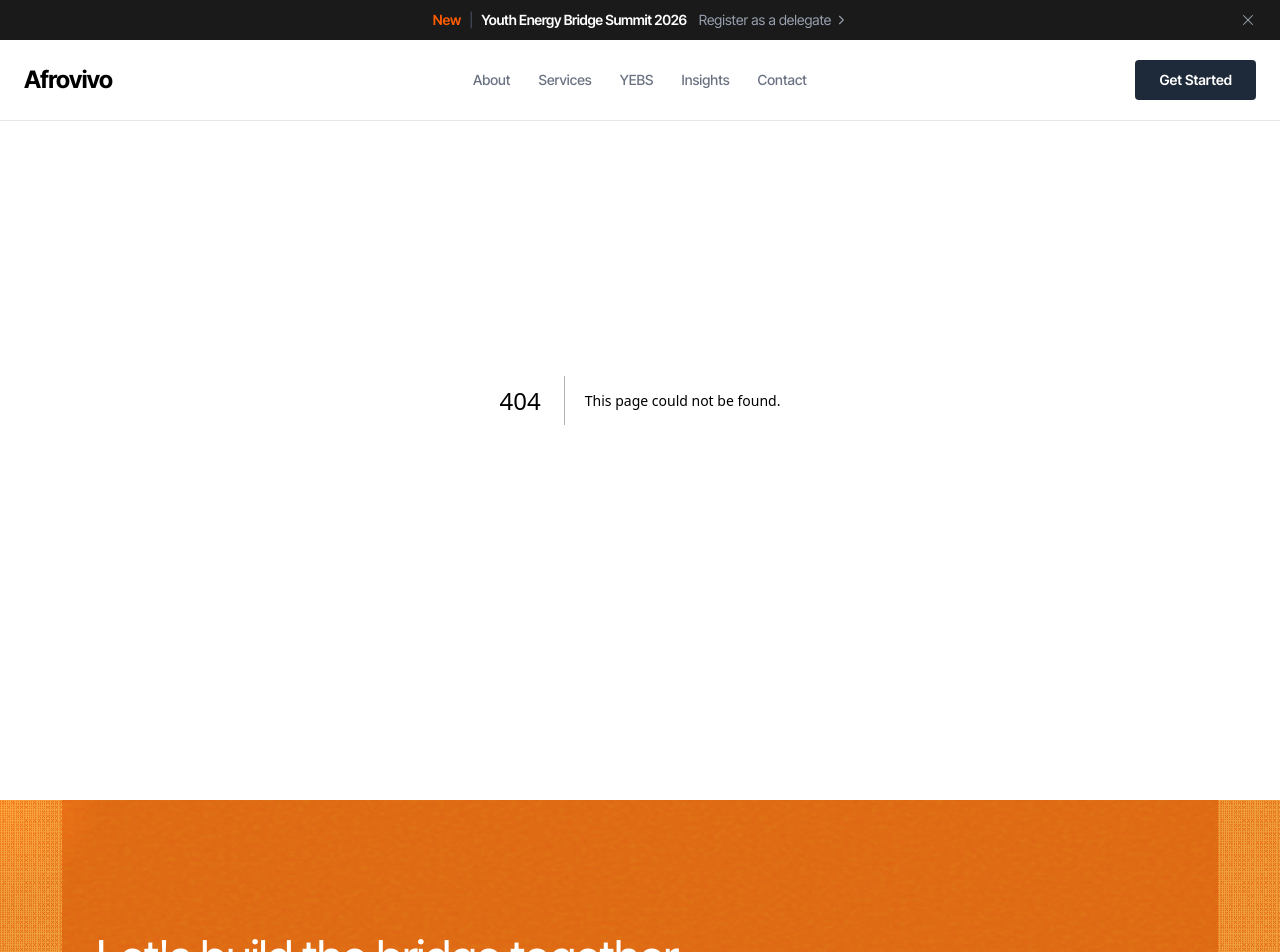
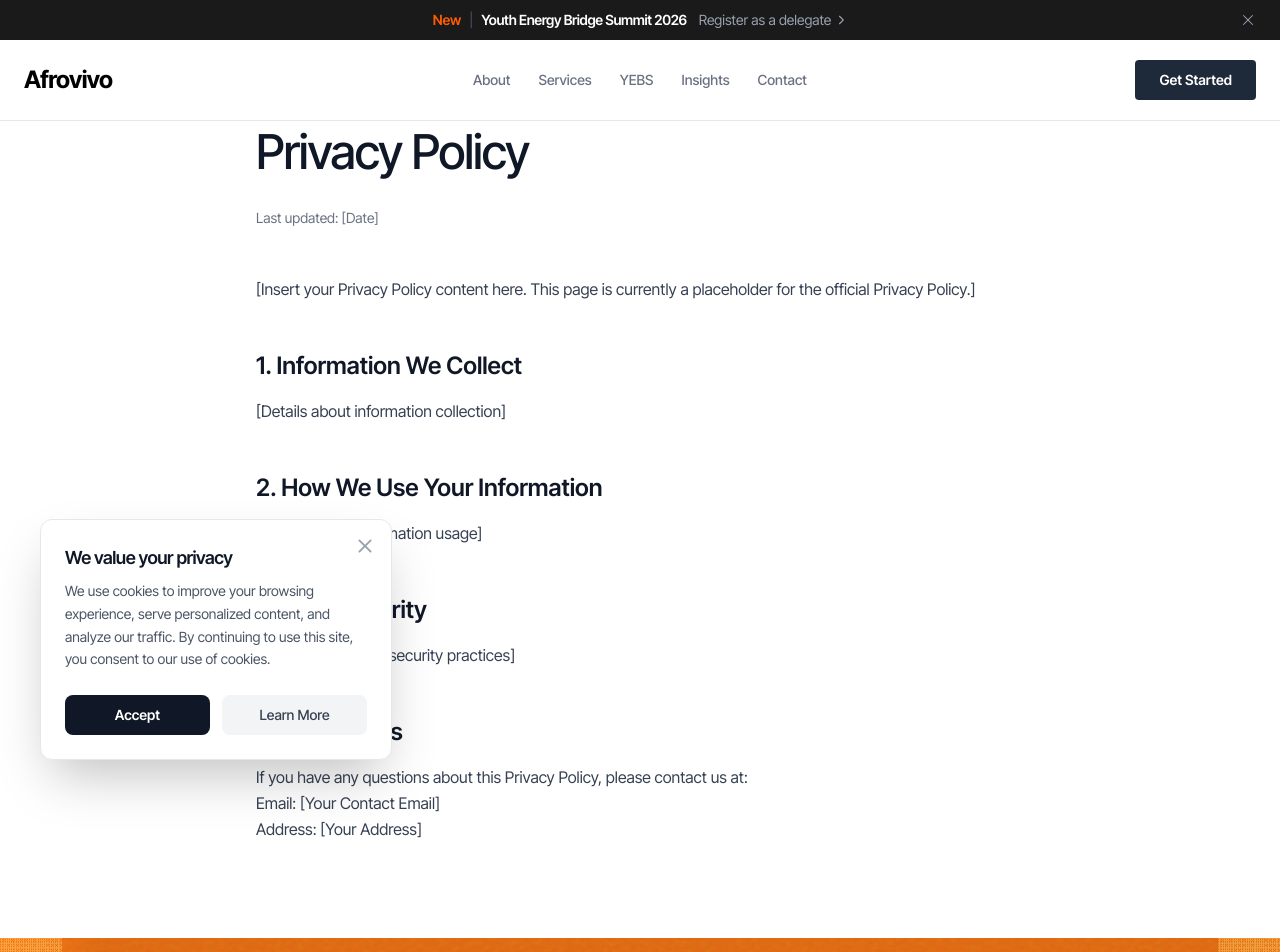
Before and after one commit to Selasie5/YES_SRC-AVIVO, a Next.js app: page /privacy in a window 1280 px wide. Before the commit this address had no page. Shown: the top 952 px of the page. Built offline with nearby package versions, Linux system fonts and the light colour scheme.

Commit message:
feat: implement global layout with CTA footer, cookie banner, and legal pages

```diff
--- a/app/layout.tsx
+++ b/app/layout.tsx
@@ -3,6 +3,7 @@ import { Inter_Tight } from "next/font/google";
 import "./globals.css";
 import Navbar from "../components/Navbar";
 import CtaFooterSection from "../components/CtaFooterSection";
+import CookieBanner from "../components/CookieBanner";
 import { Analytics } from "@vercel/analytics/next"
 
 const interTight = Inter_Tight({
@@ -30,6 +31,7 @@ export default function RootLayout({
         {children}
         <Analytics />
         <CtaFooterSection />
+        <CookieBanner />
       </body>
     </html>
   );
--- /dev/null
+++ b/app/privacy/page.tsx
@@ -0,0 +1,49 @@
+import React from 'react';
+
+export const metadata = {
+  title: 'Privacy Policy | Afrovivo',
+  description: 'Privacy Policy for Afrovivo',
+};
+
+export default function PrivacyPolicyPage() {
+  return (
+    <div className="bg-white min-h-screen pt-32 pb-24 px-6 md:px-12 lg:px-24">
+      <div className="max-w-3xl mx-auto font-[family-name:var(--font-inter-tight)]">
+        <h1 className="text-4xl md:text-5xl font-medium tracking-tight text-gray-900 mb-8">
+          Privacy Policy
+        </h1>
+        <p className="text-sm text-gray-500 mb-12">Last updated: [Date]</p>
+
+        <div className="prose prose-gray max-w-none text-gray-700 leading-relaxed space-y-6">
+          <p>
+            [Insert your Privacy Policy content here. This page is currently a placeholder for the official Privacy Policy.]
+          </p>
+
+          <h2 className="text-2xl font-semibold text-gray-900 mt-12 mb-4">1. Information We Collect</h2>
+          <p>
+            [Details about information collection]
+          </p>
+
+          <h2 className="text-2xl font-semibold text-gray-900 mt-12 mb-4">2. How We Use Your Information</h2>
+          <p>
+            [Details about information usage]
+          </p>
+
+          <h2 className="text-2xl font-semibold text-gray-900 mt-12 mb-4">3. Data Security</h2>
+          <p>
+            [Details about data security practices]
+          </p>
+
+          <h2 className="text-2xl font-semibold text-gray-900 mt-12 mb-4">4. Contact Us</h2>
+          <p>
+            If you have any questions about this Privacy Policy, please contact us at:
+            <br />
+            Email: [Your Contact Email]
+            <br />
+            Address: [Your Address]
+          </p>
+        </div>
+      </div>
+    </div>
+  );
+}
--- /dev/null
+++ b/app/terms/page.tsx
@@ -0,0 +1,49 @@
+import React from 'react';
+
+export const metadata = {
+  title: 'Terms of Service | Afrovivo',
+  description: 'Terms of Service for Afrovivo',
+};
+
+export default function TermsOfServicePage() {
+  return (
+    <div className="bg-white min-h-screen pt-32 pb-24 px-6 md:px-12 lg:px-24">
+      <div className="max-w-3xl mx-auto font-[family-name:var(--font-inter-tight)]">
+        <h1 className="text-4xl md:text-5xl font-medium tracking-tight text-gray-900 mb-8">
+          Terms of Service
+        </h1>
+        <p className="text-sm text-gray-500 mb-12">Last updated: [Date]</p>
+
+        <div className="prose prose-gray max-w-none text-gray-700 leading-relaxed space-y-6">
+          <p>
+            [Insert your Terms of Service content here. This page is currently a placeholder for the official Terms of Service.]
+          </p>
+
+          <h2 className="text-2xl font-semibold text-gray-900 mt-12 mb-4">1. Acceptance of Terms</h2>
+          <p>
+            [Details about acceptance of terms]
+          </p>
+
+          <h2 className="text-2xl font-semibold text-gray-900 mt-12 mb-4">2. Use of Services</h2>
+          <p>
+            [Details about usage rules and restrictions]
+          </p>
+
+          <h2 className="text-2xl font-semibold text-gray-900 mt-12 mb-4">3. Intellectual Property</h2>
+          <p>
+            [Details about intellectual property rights]
+          </p>
+
+          <h2 className="text-2xl font-semibold text-gray-900 mt-12 mb-4">4. Contact Us</h2>
+          <p>
+            If you have any questions about these Terms, please contact us at:
+            <br />
+            Email: [Your Contact Email]
+            <br />
+            Address: [Your Address]
+          </p>
+        </div>
+      </div>
+    </div>
+  );
+}
--- /dev/null
+++ b/components/CookieBanner.tsx
@@ -0,0 +1,70 @@
+"use client";
+
+import { useState, useEffect } from "react";
+import { motion, AnimatePresence } from "framer-motion";
+import Link from "next/link";
+import { X } from "@phosphor-icons/react";
+
+export default function CookieBanner() {
+  const [isVisible, setIsVisible] = useState(false);
+
+  useEffect(() => {
+    // Check if user has already accepted cookies
+    const hasAccepted = localStorage.getItem("afrovivo_cookie_consent");
+    if (!hasAccepted) {
+      // Small delay so it doesn't jarringly appear the very millisecond the page loads
+      const timer = setTimeout(() => setIsVisible(true), 1500);
+      return () => clearTimeout(timer);
+    }
+  }, []);
+
+  const handleAccept = () => {
+    localStorage.setItem("afrovivo_cookie_consent", "true");
+    setIsVisible(false);
+  };
+
+  return (
+    <AnimatePresence>
+      {isVisible && (
+        <motion.div
+          initial={{ y: 100, opacity: 0 }}
+          animate={{ y: 0, opacity: 1 }}
+          exit={{ y: 100, opacity: 0 }}
+          transition={{ duration: 0.5, ease: [0.16, 1, 0.3, 1] }}
+          className="fixed bottom-0 left-0 right-0 z-50 p-4 md:bottom-6 md:left-6 md:right-auto md:max-w-sm"
+        >
+          <div className="bg-white border border-gray-200 rounded-xl shadow-2xl p-6 relative overflow-hidden font-[family-name:var(--font-inter-tight)]">
+            <button
+              onClick={handleAccept}
+              className="absolute top-4 right-4 text-gray-400 hover:text-gray-600 transition-colors"
+              aria-label="Close"
+            >
+              <X size={20} weight="bold" />
+            </button>
+            <h3 className="text-lg font-semibold tracking-tight text-gray-900 mb-2 pr-6">
+              We value your privacy
+            </h3>
+            <p className="text-sm text-gray-600 mb-6 leading-relaxed">
+              We use cookies to improve your browsing experience, serve personalized content, and analyze our traffic. By continuing to use this site, you consent to our use of cookies.
+            </p>
+            <div className="flex items-center gap-3">
+              <button
+                onClick={handleAccept}
+                className="flex-1 bg-gray-900 text-white px-4 py-2.5 rounded-lg text-sm font-semibold hover:bg-gray-800 transition-colors"
+              >
+                Accept
+              </button>
+              <Link
+                href="/privacy"
+                onClick={() => setIsVisible(false)}
+                className="flex-1 text-center text-gray-700 bg-gray-100 px-4 py-2.5 rounded-lg text-sm font-medium hover:bg-gray-200 transition-colors"
+              >
+                Learn More
+              </Link>
+            </div>
+          </div>
+        </motion.div>
+      )}
+    </AnimatePresence>
+  );
+}
--- a/components/CtaFooterSection.tsx
+++ b/components/CtaFooterSection.tsx
@@ -166,8 +166,8 @@ export default function CtaFooterSection() {
                   Legal
                 </h4>
                 <div className="flex flex-col gap-3">
-                  <FlipLink href="#" text="Privacy" />
-                  <FlipLink href="#" text="Terms" />
+                  <FlipLink href="/privacy" text="Privacy Policy" />
+                  <FlipLink href="/terms" text="Terms of Service" />
                 </div>
               </div>
             </div>
```
